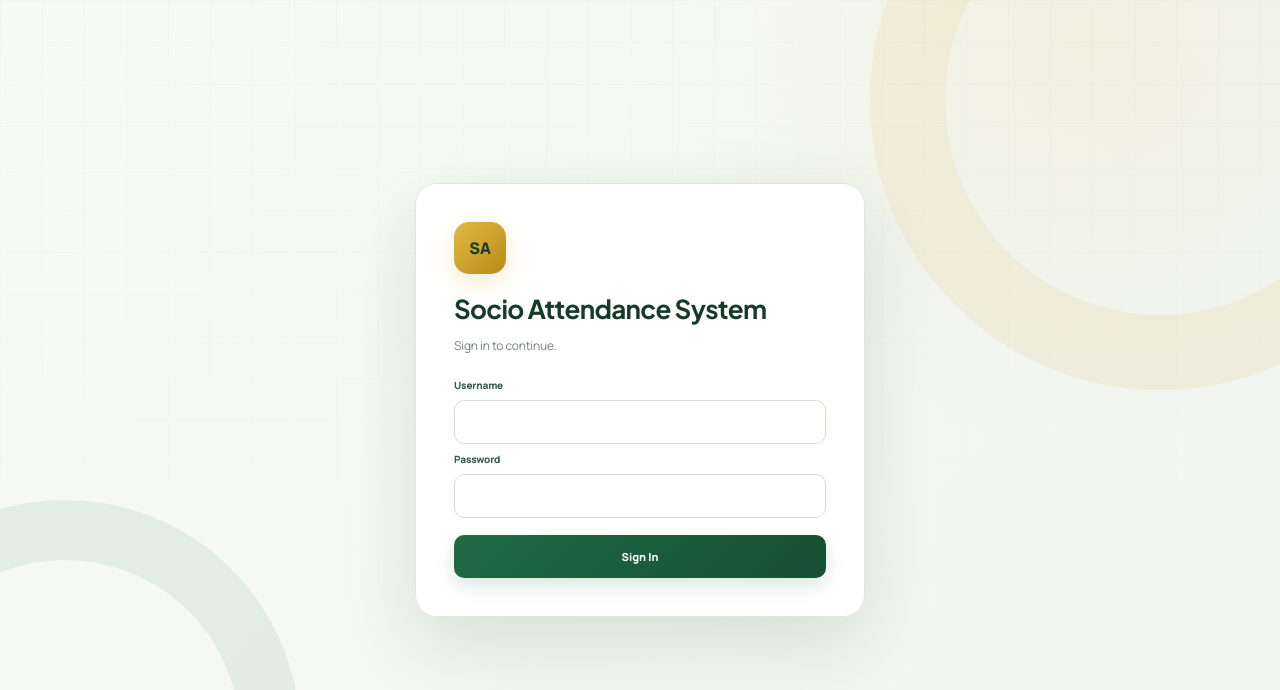
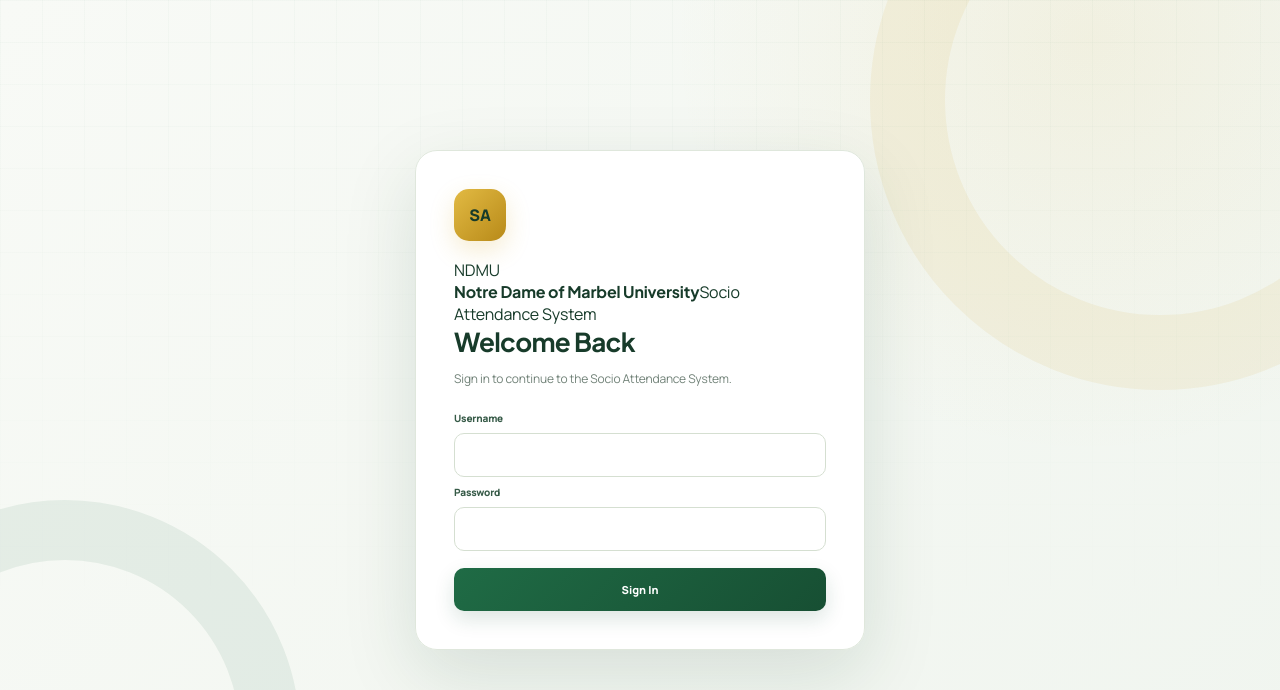
Before and after one commit to shackdoww/socio-attendance-system, a Flask app: page /login in a window 1280 px wide. Shown: the top 690 px of the page. Run offline with Flask 3, Linux system fonts and the light colour scheme.

Commit message:
Update university branding on login

```diff
--- a/templates/auth/login.html
+++ b/templates/auth/login.html
@@ -3,15 +3,16 @@
 <head>
     <meta charset="UTF-8">
     <meta name="viewport" content="width=device-width, initial-scale=1.0">
-    <title>Login | Socio Attendance System</title>
+    <title>Login | Notre Dame of Marbel University</title>
     <link rel="stylesheet" href="{{ url_for('static', filename='css/style.css') }}">
     <link rel="stylesheet" href="{{ url_for('static', filename='css/ndmu-theme.css') }}">
 </head>
 <body>
     <main class="auth-container">
         <section class="auth-card">
-            <h1>Socio Attendance System</h1>
-            <p>Sign in to continue.</p>
+            <div class="login-brand"><div class="login-brand-mark">NDMU</div><div><strong>Notre Dame of Marbel University</strong><span>Socio Attendance System</span></div></div>
+            <h1>Welcome Back</h1>
+            <p>Sign in to continue to the Socio Attendance System.</p>
             {% with messages = get_flashed_messages(with_categories=true) %}{% for category, message in messages %}<div class="alert {{ category }}">{{ message }}</div>{% endfor %}{% endwith %}
             <form method="post">
                 <label for="username">Username</label>
```
